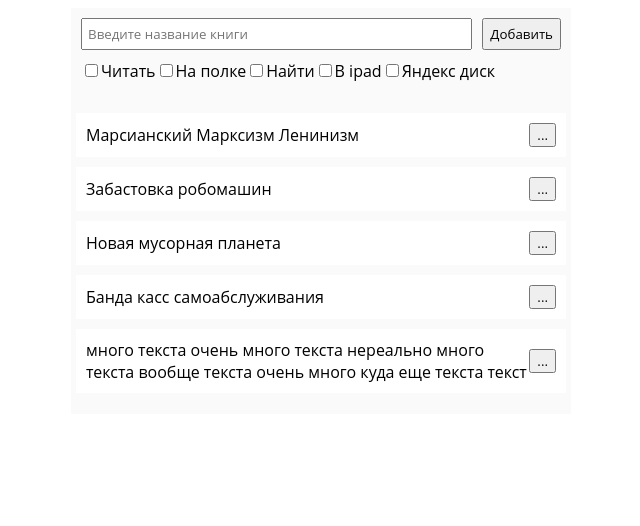
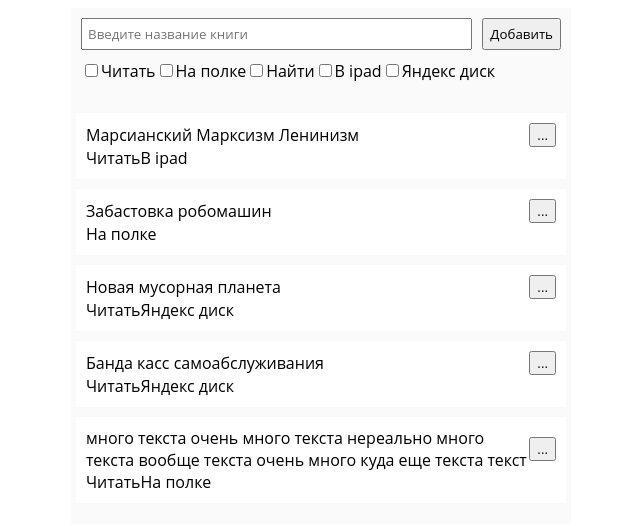
Before and after one commit to evgenynovak/book-library-app-react, a React (Create React App) app: page / in a window 1280 px wide. Shown: the top 526 px of the page, without its empty margins (319-959 px from the left). Built offline with nearby package versions, Linux system fonts and the light colour scheme.

Commit message:
BookItem: displaying tags

```diff
--- a/src/components/BookList/BookItem/BookItem.js
+++ b/src/components/BookList/BookItem/BookItem.js
@@ -20,6 +20,20 @@ function BookItem(props) {
   const {data} = props
   data.titleBook = title
   setTitleBook(title);
+ }
+
+ const renderTags = () => {
+  const {tagsData} = props
+  const bookTags = props.data.tags
+  return tagsData.map( tag =>
+    bookTags.map(
+     tagNumber => {
+       if (tag.tagId == tagNumber) {
+         return <span  key={tag.tagId}>{tag.tagText}</span>
+       }
+     }
+   )
+ )
  }
 
  const scssButtonDelete = buttonOptionsIsPressed ? scss.buttonDelete : scss.buttonDelete_hidden
@@ -46,6 +60,7 @@ function BookItem(props) {
             ...
           </button>
         </div>
+        <div>{renderTags()}</div>
            {buttonEditIsPressed && <BookEdit titleBook={titleBook}
                                              data={data}
                                              onBookEdit={handleBookEdit}
```
